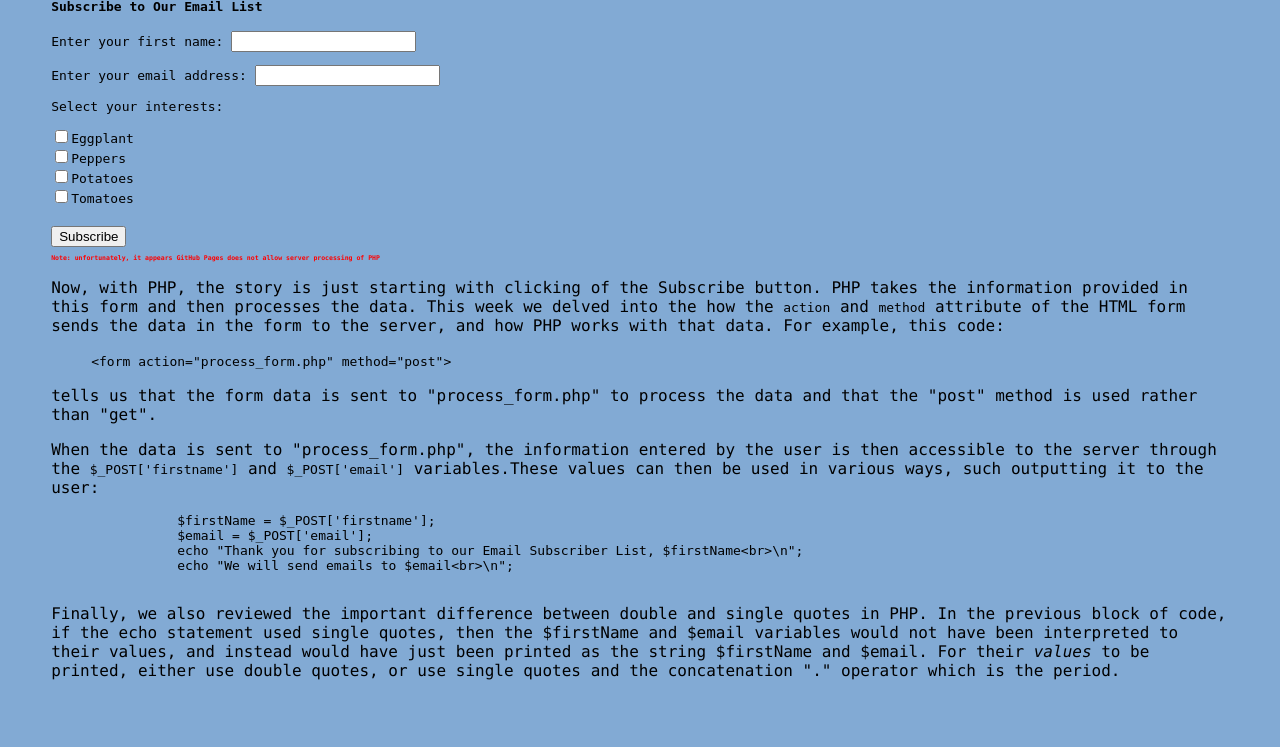
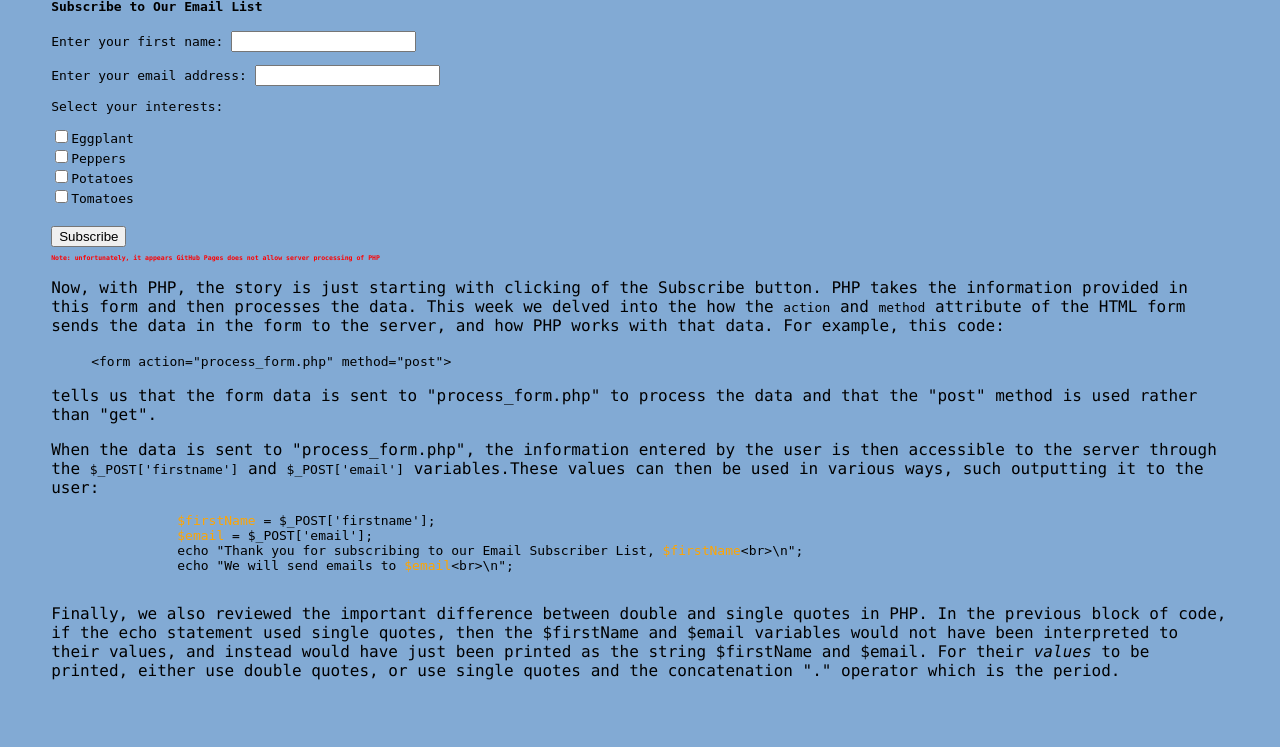
Before and after one commit to vtzuanglbcc/LearningJournal, a PHP site: page /week2.html in a window 1280 px wide. Shown: the part 301-1048 px from the top of the page. Run offline with PHP 8.4, Linux system fonts and the light colour scheme.

Commit message:
Update styles.css

```diff
--- a/styles.css
+++ b/styles.css
@@ -35,3 +35,7 @@ time {
   font-weight: bold;
   color: red;
 }
+
+.variable {
+  color: orange;
+}
```
